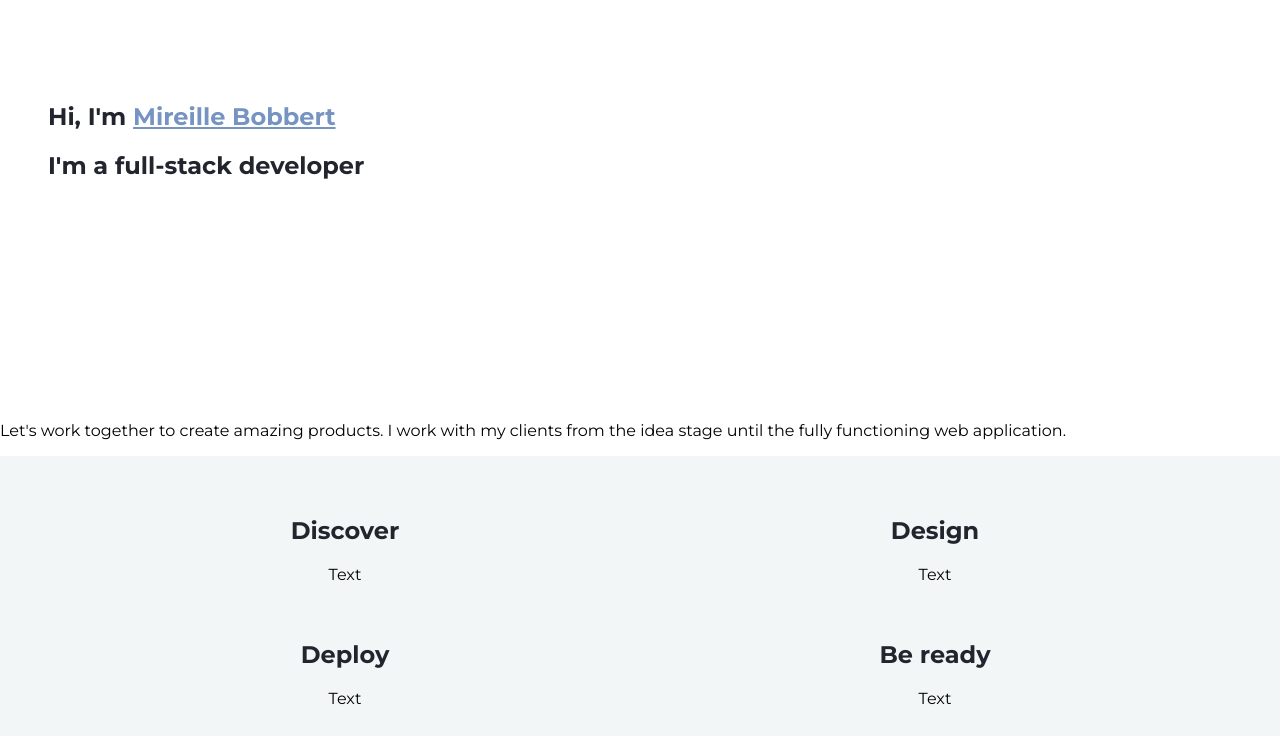
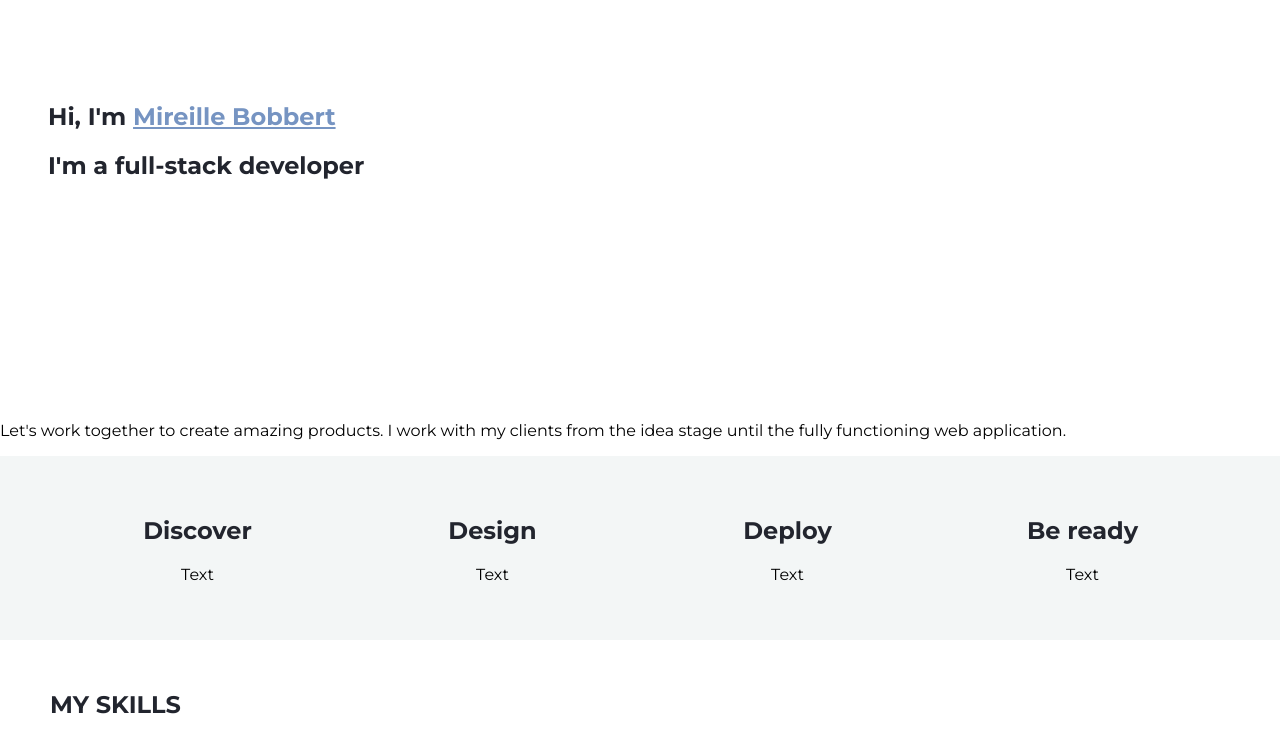
Before and after one commit to mbobbert/personal-portfolio, a plain HTML site: page index.html in a window 1280 px wide. Shown: the part 43-779 px from the top of the page. Drawn offline with Linux system fonts and the light colour scheme.

Commit message:
Final work Friday 12 January

```diff
--- a/css/style.css
+++ b/css/style.css
@@ -3,6 +3,7 @@ primary: light blue:  #cfdce7
 secondary: medium blue: #7694c2
 text color: dark blue: #22252e
 light-grey: base:  #f3f6f6
+
 */
 
 /* apply a natural box layout model to all elements, but allowing components to change */
@@ -77,15 +78,19 @@ article {
 }
 
 .section--process article {
-    width: 50%;
     padding: 0 2.5rem;
-    white-space: nowrap;
-
+    width: 100%;
 }
 
 @media only screen and (min-width: 500px) {   /*ALWAYS PUT THIS IN CSS*/
-    .section--promo article {
+    .section--process article {
     width: 50%;
+    }
+}
+
+@media only screen and (min-width: 900px) {   /*ALWAYS PUT THIS IN CSS*/
+    .section--process article {
+    width: 25%;
     }
 }
 /* nagivation
```
Lines whose indentation alone changed are shown as unchanged.
